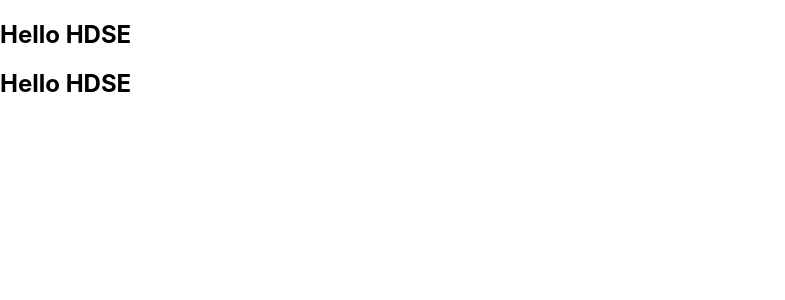
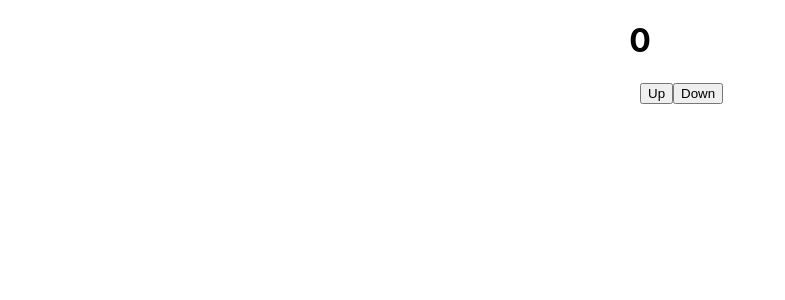
Before and after one commit to Code-Base-CMJD-113/FrontEndTech-02-Practical-113, a React (Create React App) app: page / in a window 1280 px wide. Shown: the top 300 px of the page, without its empty margins (0-785 px from the left). Built offline with nearby package versions, Linux system fonts and the light colour scheme.

Commit message:
Intro to state in React

```diff
--- a/src/App.tsx
+++ b/src/App.tsx
@@ -1,15 +1,13 @@
 import React from "react";
 import logo from "./logo.svg";
 import "./App.css";
+import { Intro } from "./components/intro/Intro";
 
 function App() {
-  let course = "HDSE";
   return (
     <>
-      <h2>Hello {course}</h2>
-      <h2>Hello {course}</h2>
+     <Intro/>
     </>
   );
 }
-
 export default App;
--- /dev/null
+++ b/src/components/intro/Intro.tsx
@@ -0,0 +1,21 @@
+
+export const Intro = ()=> {
+    let value = 0
+    const valueUp = ()=>{
+        value ++
+        console.log(value)
+    }
+    const valueDown = ()=>{
+        value --
+        console.log(value)
+    }
+    return(
+        <>
+        <h1 style={{textAlign: "center"}}>{value}</h1>
+        <div style={{marginLeft: "50vw"}}>
+            <button onClick={valueUp}>Up</button>
+            <button onClick={valueDown}>Down </button>
+        </div>
+        </>
+    );
+}
```
